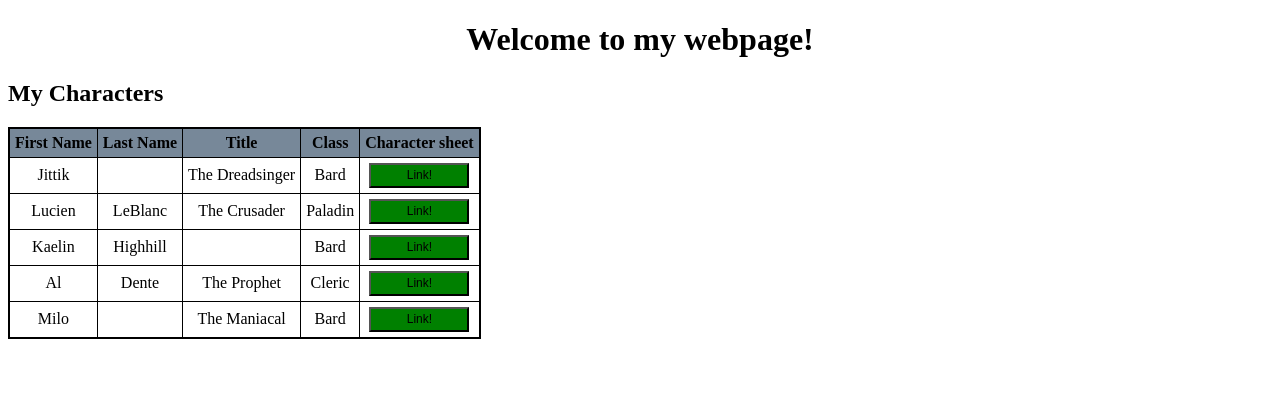
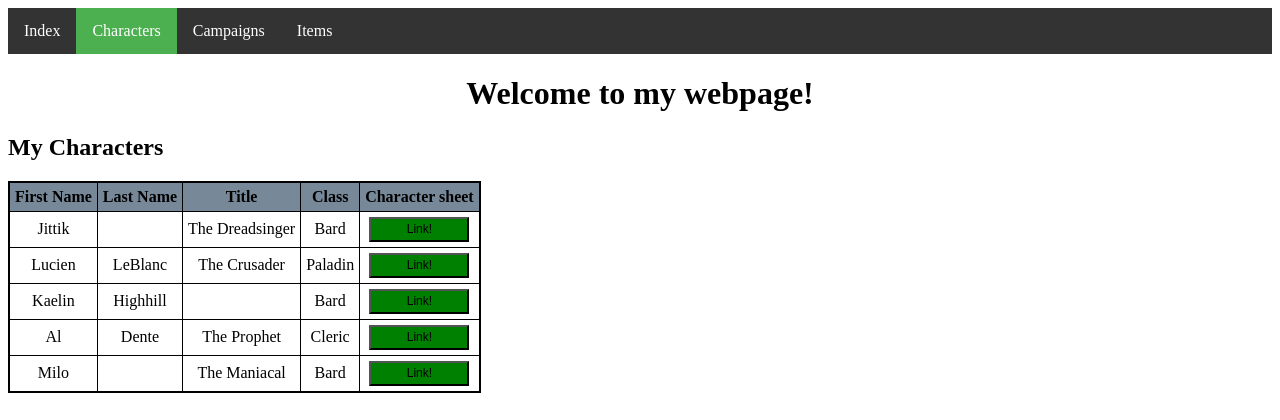
Before and after one commit to crazyruin/CS50W, a Flask app: page /characters in a window 1280 px wide. Shown: the top 420 px of the page. Run offline with Flask 2, Linux system fonts and the light colour scheme.

Commit message:
Let's see

```diff
--- a/app.py
+++ b/app.py
@@ -30,3 +30,11 @@ def lucien():
 @app.route("/characters/al")
 def al():
     return render_template("characters/al.html")
+
+@app.route("/campaigns")
+def campaigns():
+    return render_template("campaigns.html")
+
+@app.route("/items")
+def items():
+    return render_template("items.html")
--- a/static/css/styles.css
+++ b/static/css/styles.css
@@ -51,11 +51,8 @@ th {
     }
 }
 
-.active {
-    background-color: #4CAF50;
-  }
 
-  #navigation > ul {
+ul {
     list-style-type: none;
     margin: 0;
     padding: 0;
@@ -63,11 +60,11 @@ th {
     background-color: #333;
   }
 
-  #navigation > li {
+li {
     float: left;
   }
 
-  #navigation > li a {
+li a {
     display: block;
     color: white;
     text-align: center;
@@ -76,6 +73,10 @@ th {
   }
 
   /* Change the link color to #111 (black) on hover */
-  #navigation > li a:hover {
+li a:hover {
     background-color: #111;
   }
+
+.active {
+    background-color: #4CAF50;
+  }
--- a/templates/characters.html
+++ b/templates/characters.html
@@ -6,6 +6,14 @@
         <link rel="stylesheet" href = {{ url_for('static', filename='css/styles.css') }}>
     </head>
     <body>
+        <nav id="navigation">
+                <ul>
+                    <li><a href="{{ url_for('index') }}">Index</a></li>
+                    <li><a href="{{ url_for('characters') }}" class ="active">Characters</a></li>
+                    <li><a href="{{ url_for('campaigns') }}">Campaigns</a></li>
+                    <li><a href="{{ url_for('items') }}">Items</a></li>
+                </ul>
+            </nav>
         <h1>Welcome to my webpage!</h1>
         <h2>My Characters</h2>
         <table>
```
